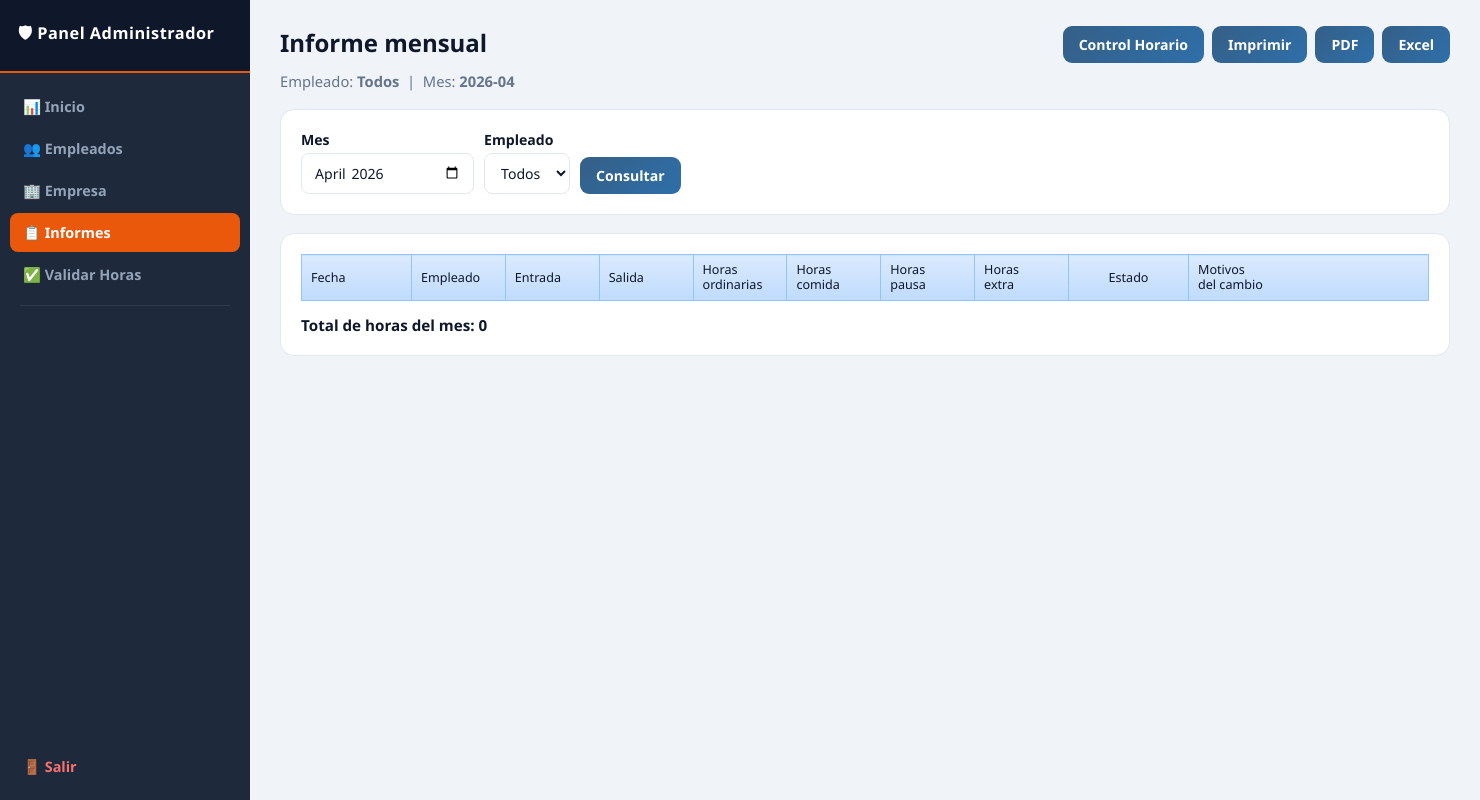
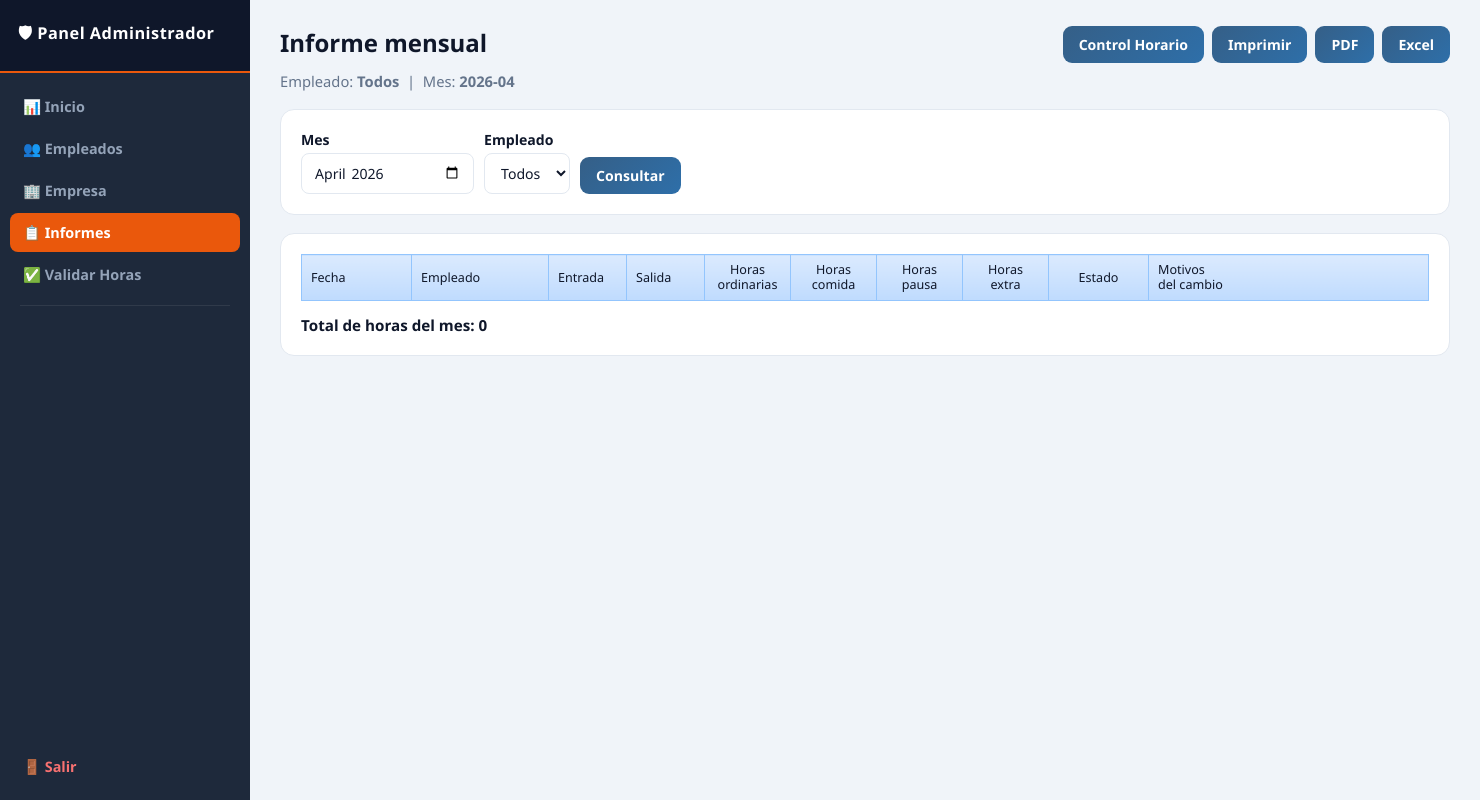
Before and after one commit to camir-hub/Control_Horario-Superpekes, a Flask app: page /report in a window 1480 px wide. Run offline with Flask 3, Linux system fonts and the light colour scheme; a user stored in the database is signed in; tables that the repository leaves empty hold one stand-in row (values such as "Sample post"); lists and menus that the app fills with data are empty.

Commit message:
Se aplica mismo esquema de columnas en paginas informes y validar horas

```diff
--- a/app.py
+++ b/app.py
@@ -63,6 +63,7 @@ app.config["SQLALCHEMY_DATABASE_URI"] = os.getenv(
     "sqlite:///horarios.db",
 )
 app.config["SQLALCHEMY_TRACK_MODIFICATIONS"] = False
+app.config["TEMPLATES_AUTO_RELOAD"] = True
 
 # Configuracion de Flask-Mail
 app.config["MAIL_SERVER"] = os.getenv("MAIL_SERVER", "smtp.example.com")
--- a/templates/report.html
+++ b/templates/report.html
@@ -225,25 +225,48 @@
         td.reason-cell {
             white-space: pre-line;
             overflow-wrap: anywhere;
-            min-width: 220px;
         }
 
-        .report-table th:first-child,
-        .report-table td:first-child {
-            width: 110px;
+        .report-table .col-date,
+        .validation-table .col-date {
+            width: 110px !important;
+            max-width: 110px;
             white-space: nowrap;
         }
 
-        .report-table th:nth-last-child(2),
-        .report-table td:nth-last-child(2) {
-            width: 120px;
+        .report-table .col-time,
+        .validation-table .col-time {
+            width: 78px !important;
+            max-width: 78px;
             white-space: nowrap;
-            text-align: center;
         }
 
-        .report-table th:last-child,
-        .report-table td:last-child {
-            width: 240px;
+        .report-table .col-hours,
+        .validation-table .col-hours {
+            width: 86px !important;
+            max-width: 86px;
+            text-align: center;
+            white-space: nowrap;
+        }
+
+        .report-table .col-status,
+        .validation-table .col-status {
+            width: 100px !important;
+            max-width: 100px;
+            text-align: center;
+            white-space: nowrap;
+        }
+
+        .report-table .col-reason,
+        .validation-table .col-reason {
+            width: 280px !important;
+            min-width: 280px;
+        }
+
+        .report-table .col-employee,
+        .validation-table .col-employee {
+            min-width: 240px;
+            width: auto;
         }
 
         th {
@@ -496,41 +519,41 @@
                     <table class="report-table">
                         <thead>
                             <tr>
-                                <th><span class="th-bot">Fecha</span></th>
+                                <th class="col-date"><span class="th-bot">Fecha</span></th>
                                 {% if current_user.is_admin %}
-                                <th><span class="th-bot">Empleado</span></th>
+                                <th class="col-employee"><span class="th-bot">Empleado</span></th>
                                 {% endif %}
-                                <th><span class="th-bot">Entrada</span></th>
-                                <th><span class="th-bot">Salida</span></th>
-                                <th><span class="th-top">Horas</span><span class="th-bot">ordinarias</span></th>
-                                <th><span class="th-top">Horas</span><span class="th-bot">comida</span></th>
-                                <th><span class="th-top">Horas</span><span class="th-bot">pausa</span></th>
-                                <th><span class="th-top">Horas</span><span class="th-bot">extra</span></th>
-                                <th><span class="th-bot">Estado</span></th>
-                                <th><span class="th-top">Motivos</span><span class="th-bot">del cambio</span></th>
+                                <th class="col-time"><span class="th-bot">Entrada</span></th>
+                                <th class="col-time"><span class="th-bot">Salida</span></th>
+                                <th class="col-hours"><span class="th-top">Horas</span><span class="th-bot">ordinarias</span></th>
+                                <th class="col-hours"><span class="th-top">Horas</span><span class="th-bot">comida</span></th>
+                                <th class="col-hours"><span class="th-top">Horas</span><span class="th-bot">pausa</span></th>
+                                <th class="col-hours"><span class="th-top">Horas</span><span class="th-bot">extra</span></th>
+                                <th class="col-status"><span class="th-bot">Estado</span></th>
+                                <th class="col-reason"><span class="th-top">Motivos</span><span class="th-bot">del cambio</span></th>
                             </tr>
                         </thead>
                         <tbody>
                             {% for item in entries %}
                             <tr>
-                                <td data-label="Fecha">{{ item.work_date }}</td>
+                                <td class="col-date" data-label="Fecha">{{ item.work_date }}</td>
                                 {% if current_user.is_admin %}
-                                <td data-label="Empleado">{{ ((item.user.first_name or '') ~ ' ' ~ (item.user.last_name or ''))|trim or item.user.username }}</td>
+                                <td class="col-employee" data-label="Empleado">{{ ((item.user.first_name or '') ~ ' ' ~ (item.user.last_name or ''))|trim or item.user.username }}</td>
                                 {% endif %}
-                                <td data-label="Entrada">{{ item.check_in }}</td>
-                                <td data-label="Salida">{{ item.check_out }}</td>
-                                <td data-label="Horas ordinarias">{{ '%.2f'|format(worked_hours(item)) }}</td>
-                                <td data-label="Horas comida">{{ '%.2f'|format(meal_hours(item)) }}</td>
-                                <td data-label="Horas pausa">{{ '%.2f'|format(pause_hours(item)) }}</td>
-                                <td data-label="Horas extra">{{ '%.2f'|format(overtime_hours(item)) }}</td>
-                                <td data-label="Estado">
+                                <td class="col-time" data-label="Entrada">{{ item.check_in }}</td>
+                                <td class="col-time" data-label="Salida">{{ item.check_out }}</td>
+                                <td class="col-hours" data-label="Horas ordinarias">{{ '%.2f'|format(worked_hours(item)) }}</td>
+                                <td class="col-hours" data-label="Horas comida">{{ '%.2f'|format(meal_hours(item)) }}</td>
+                                <td class="col-hours" data-label="Horas pausa">{{ '%.2f'|format(pause_hours(item)) }}</td>
+                                <td class="col-hours" data-label="Horas extra">{{ '%.2f'|format(overtime_hours(item)) }}</td>
+                                <td class="col-status" data-label="Estado">
                                     {% if item.overtime_validated %}
                                         <span class="pill pill-validated">Validado</span>
                                     {% else %}
                                         <span class="pill pill-pending">Pendiente</span>
                                     {% endif %}
                                 </td>
-                                <td class="reason-cell" data-label="Motivos del cambio">{{ change_reasons.get(item.id, '-') }}</td>
+                                <td class="reason-cell col-reason" data-label="Motivos del cambio">{{ change_reasons.get(item.id, '-') }}</td>
                             </tr>
                             {% endfor %}
                         </tbody>
```
Also changed, not shown: templates/validate_hours.html (+45 -23 lines).
